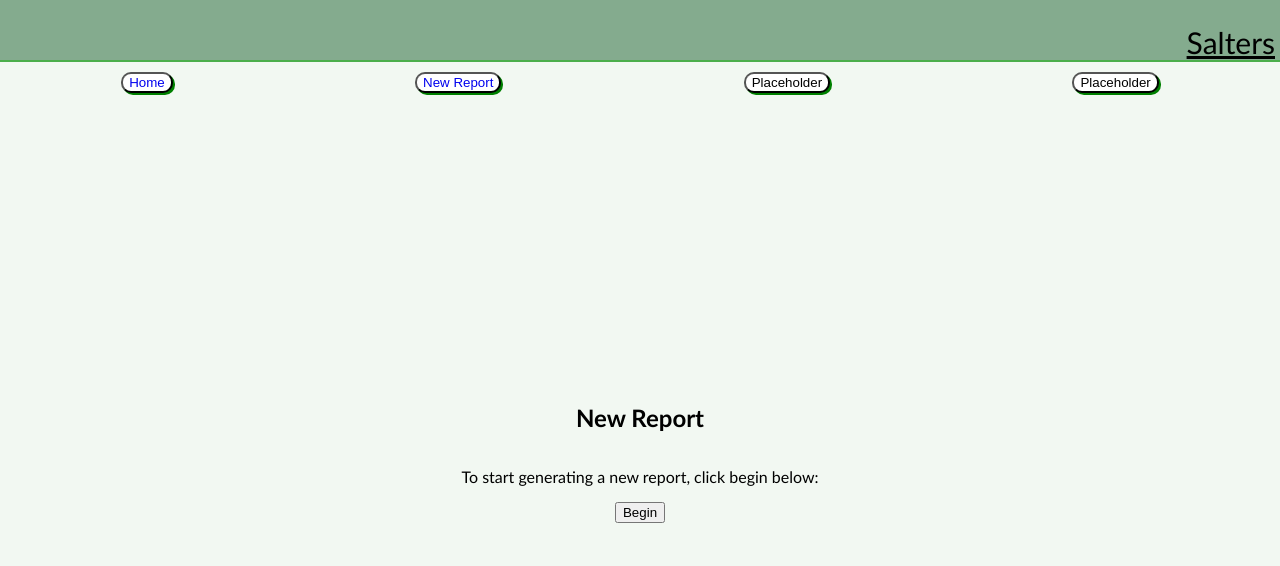
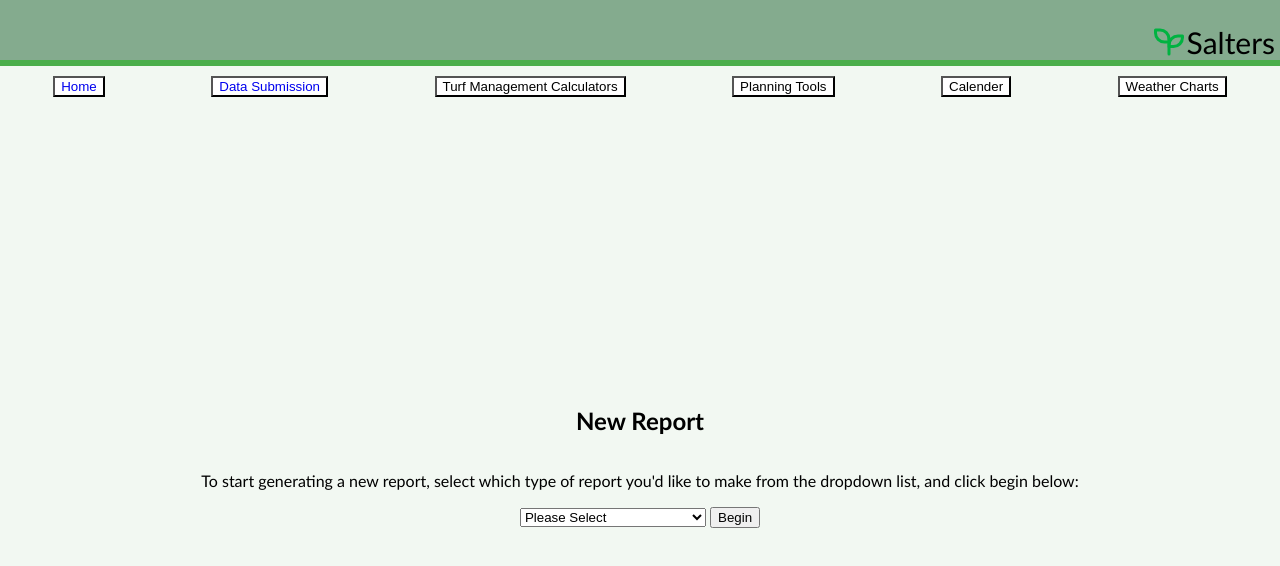
Before and after one commit to RossHGitHub/salters, a plain HTML site: page src/pages/report.html in a window 1280 px wide. Drawn offline with Linux system fonts and the light colour scheme.

Commit message:
Basic Styling

```diff
--- a/src/index.js
+++ /dev/null
@@ -1 +0,0 @@
-import './style.css';
--- /dev/null
+++ b/src/javascriptFiles/index.js
@@ -0,0 +1 @@
+import '../../src/style.css';
--- a/src/pages/report.html
+++ b/src/pages/report.html
@@ -7,18 +7,45 @@
 </head>
 <body>
     <script src="../../dist/main.js"></script>
-    <header class="header">Salters</header>
+    <header class="header"><svg xmlns="http://www.w3.org/2000/svg" class="icon icon-tabler icon-tabler-seeding" width="36" height="36" viewBox="0 0 24 24" stroke-width="2" stroke="#00b341" fill="none" stroke-linecap="round" stroke-linejoin="round">
+        <path stroke="none" d="M0 0h24v24H0z" fill="none"/>
+        <path d="M12 10a6 6 0 0 0 -6 -6h-3v2a6 6 0 0 0 6 6h3" />
+        <path d="M12 14a6 6 0 0 1 6 -6h3v1a6 6 0 0 1 -6 6h-3" />
+        <path d="M12 20l0 -10" />
+      </svg>Salters</header>
     <div class="menuButtonWrapper">
         <button class="menuButton"><a href="../../dist/index.html">Home</a></button>
-        <button class="menuButton"><a href="./report.html">New Report</a></button>
-        <button class="menuButton">Placeholder</button>
-        <button class="menuButton">Placeholder</button>
+        <button class="menuButton"><a href="./report.html">Data Submission</a></button>
+        <button class="menuButton">Turf Management Calculators</button>
+        <button class="menuButton">Planning Tools</button>
+        <button class="menuButton">Calender</button>
+        <button class="menuButton">Weather Charts</button>
     </div>
 
-    <div class="mainContent">
+    <div class="mainContent" id="'mainContent">
         <h2>New Report</h2>
-        <p>To start generating a new report, click begin below:</p>
-        <button>Begin</button>
+        <p>To start generating a new report, select which type of report you'd like to make from the dropdown list, and click begin below:</p>
+        <div class="reportSelectionWrap">
+            <select name="reportSelection" id="reportSelection">
+                <option value="Please Select">Please Select</option>
+                <optgroup label="Greens">
+                    <option value="greenWater">Water</option>
+                    <option value="greenFeed">Fertilizer
+                    </option>
+                </optgroup>
+                <optgroup label="Mowers">
+                    <option value="Mower One">Mower One: Model XX67</option>
+                    <option value="Mower Two">Mower Two</option>
+                </optgroup>
+
+                <optgroup label="Tractors">
+                    <option value="Tractor One">Tractor One</option>
+                    <option value="TractorTwo">Tractor Two</option>
+                </optgroup>
+
+            </select>
+            <button id="startButton">Begin</button>
+        </div>
 
     </div>
 </body>
--- a/src/style.css
+++ b/src/style.css
@@ -19,8 +19,7 @@ body{
     background-color: rgba(39, 106, 57, 0.532);
     height: 60px;
     font-size: 30px;
-    border-bottom: 2px solid rgb(75, 174, 75);
-    text-decoration: underline;
+    border-bottom: 6px solid rgb(75, 174, 75);
 
 }
 
@@ -28,12 +27,11 @@ body{
     margin-top: 10px;
     display: flex;
     justify-content: space-around;
+    flex-wrap: wrap;
 }
 
 .menuButton{
     background-color: white;
-    border-radius: 10px;
-    box-shadow: 2px 2px green
 
 }
 .menuButton:hover{
```
Also changed, not shown: dist/index.html (+12 -5 lines), src/javascriptFiles/newReport.js (added, +12 -0 lines), dist/main.js.
